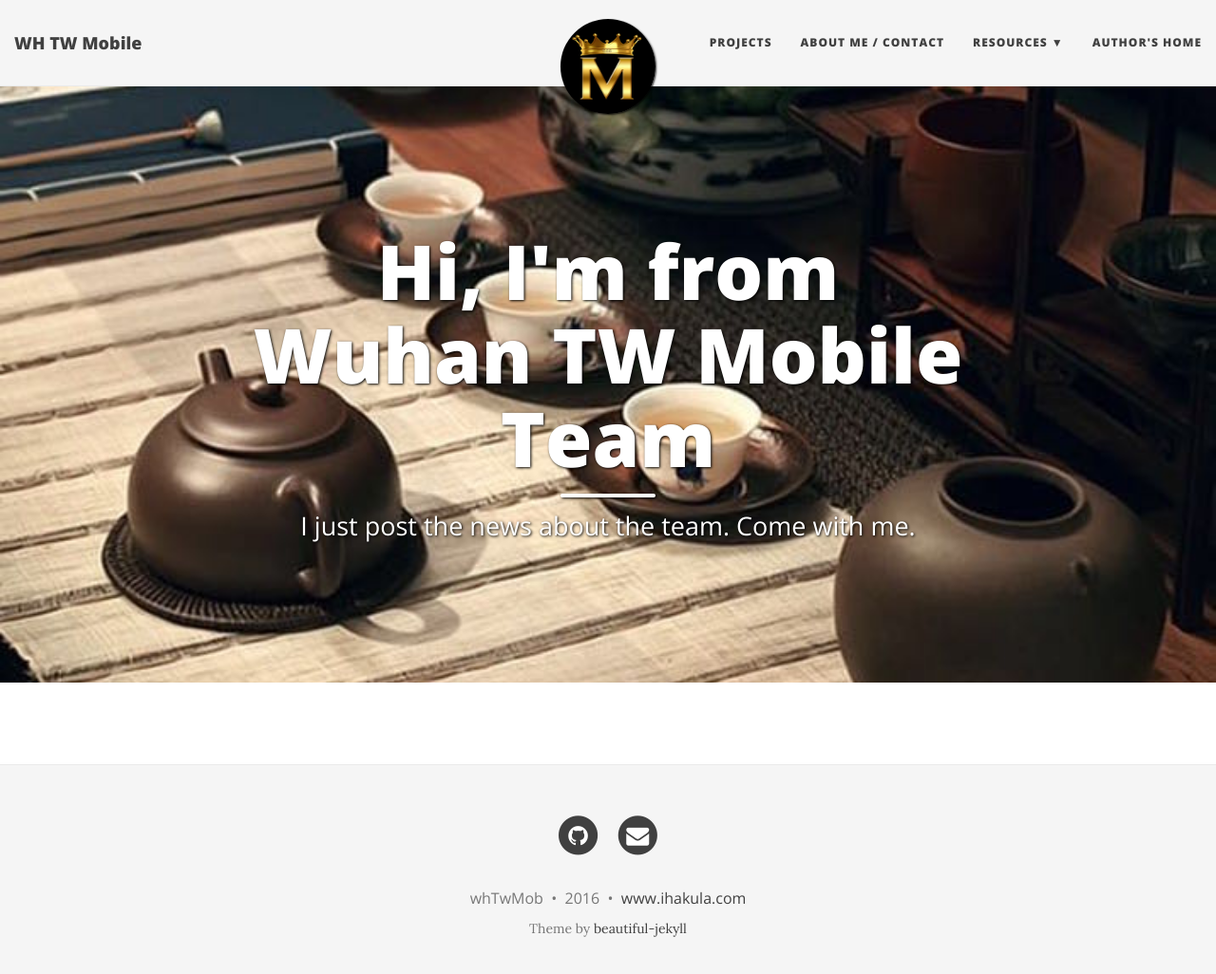
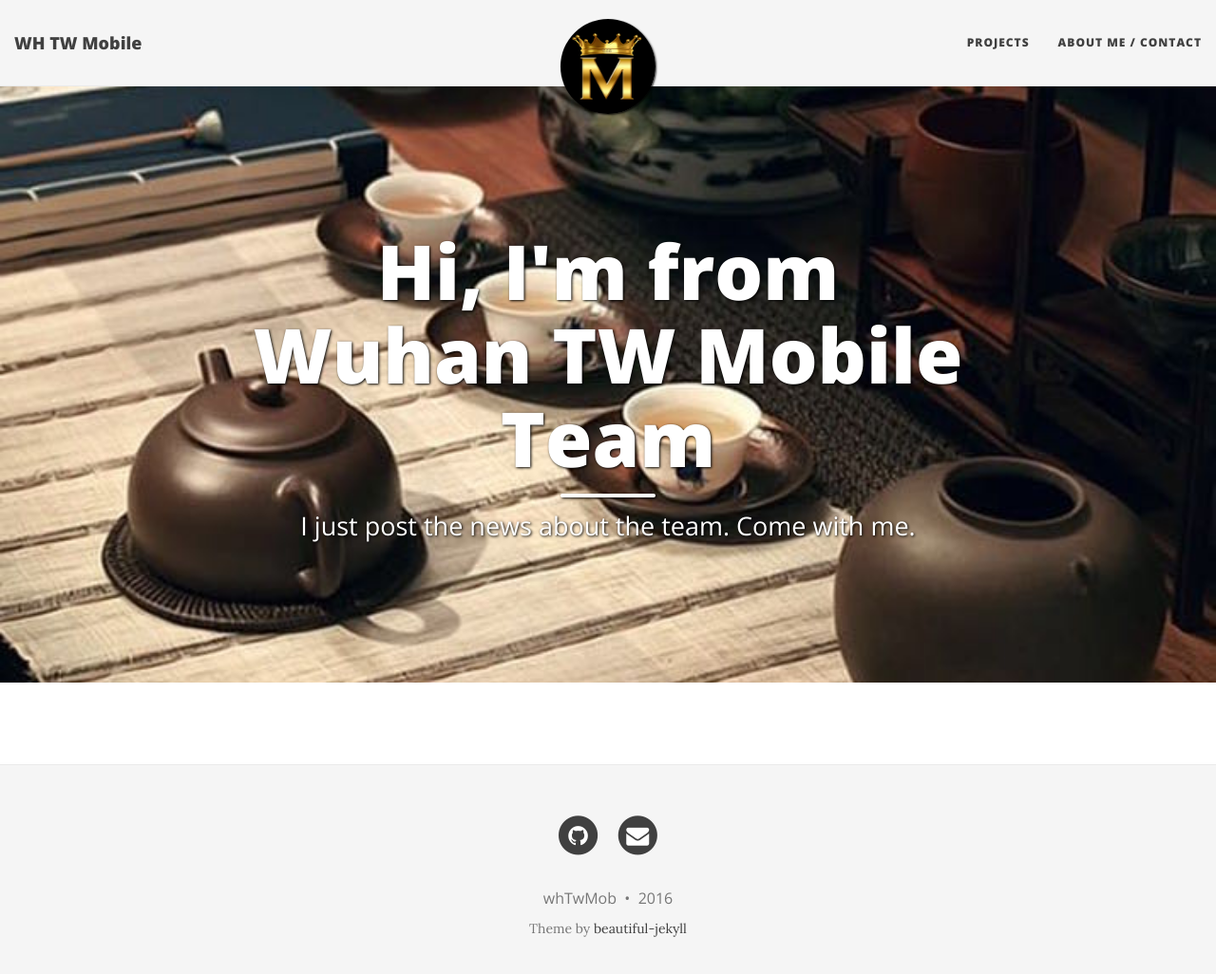
Before and after one commit to whTwMob/whTwMob.github.io, a Jekyll site: the page built from index.html, in a window 1280 px wide and 1039 px high. Shown: the top 1026 px of the window at 95% size. Built offline with Jekyll 4.4.1, drawn with Linux system fonts in a browser that asks for light colours; nearby versions of some CDN libraries; the list of posts is cut into pages by our own code; some of the changed lines change nothing that is shown.

Commit message:
Update _config.yml

```diff
--- a/_config.yml
+++ b/_config.yml
@@ -17,17 +17,14 @@ baseurl: ""
 title: WH TW Mobile
 
 # Short description of your site
-description: Hakuna matata. Means no worries for the rest days of your life!
+description:
 
 # --- Navigation bar options --- #
 
 # List of links in the navigation bar
 navbar-links:
-  PROJECTS: "aboutme"
+  PROJECTS: "https://github.com/whTwMob"
   ABOUT ME / CONTACT: "aboutme"
-  Resources:
-    - GitHub Pages: "https://github.com/whTwMob"
-  Author's home: "http://www.ihakula.com"
 
 # Image to show in the navigation bar - image must be a square (width = height)
 # Remove this parameter if you don't want an image in the navbar
@@ -41,7 +38,7 @@ author:
   name: whTwMob
   email: "wh.tw.mob@gmail.com"
   facebook: yourname  # eg. daattali
-  github: yourname    # eg. daattali
+  github: whTwMob    # eg. daattali
   twitter: yourname   # eg. daattali
   linkedin: yourlink  # eg. "pub/dean-attali/8/946/143"
   stackoverflow: yourlink  # eg. "3943160/daattali"
@@ -58,12 +55,12 @@ footer-links-active:
 
 # How to display the link to the website in the footer
 # Remove this if you don't want a link in the footer
-url-pretty: "www.ihakula.com"
+#url-pretty: "www.ihakula.com"
 
 # --- Misc --- #
 
 # Fill in your Disqus shortname (NOT the userid) if you want to support Disqus comments
-disqus: "ihakula"
+disqus: "whTwMob"
 
 # Fill in your Google Analytics ID to track your website using GA
 google_analytics: "UA-80518283-1"
```
